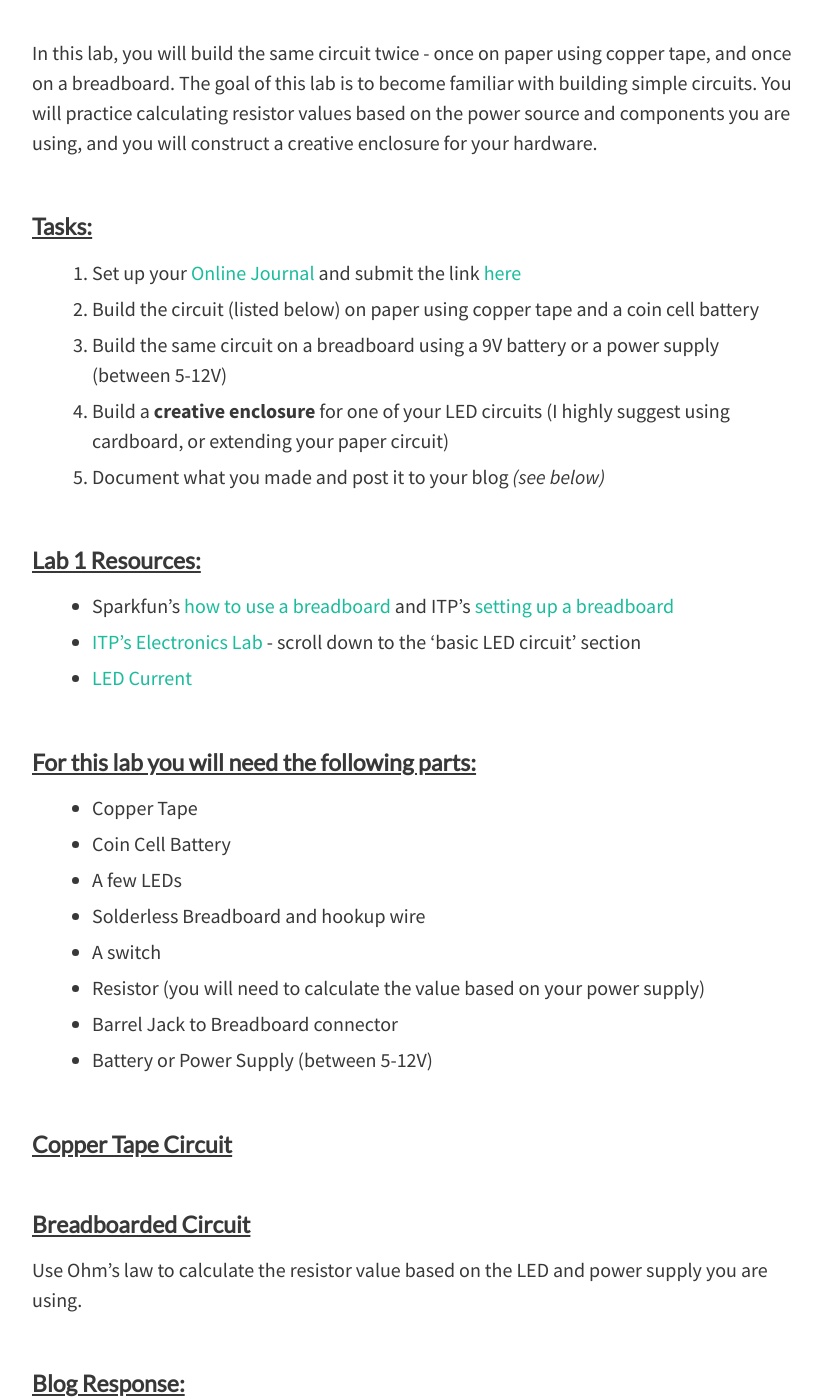
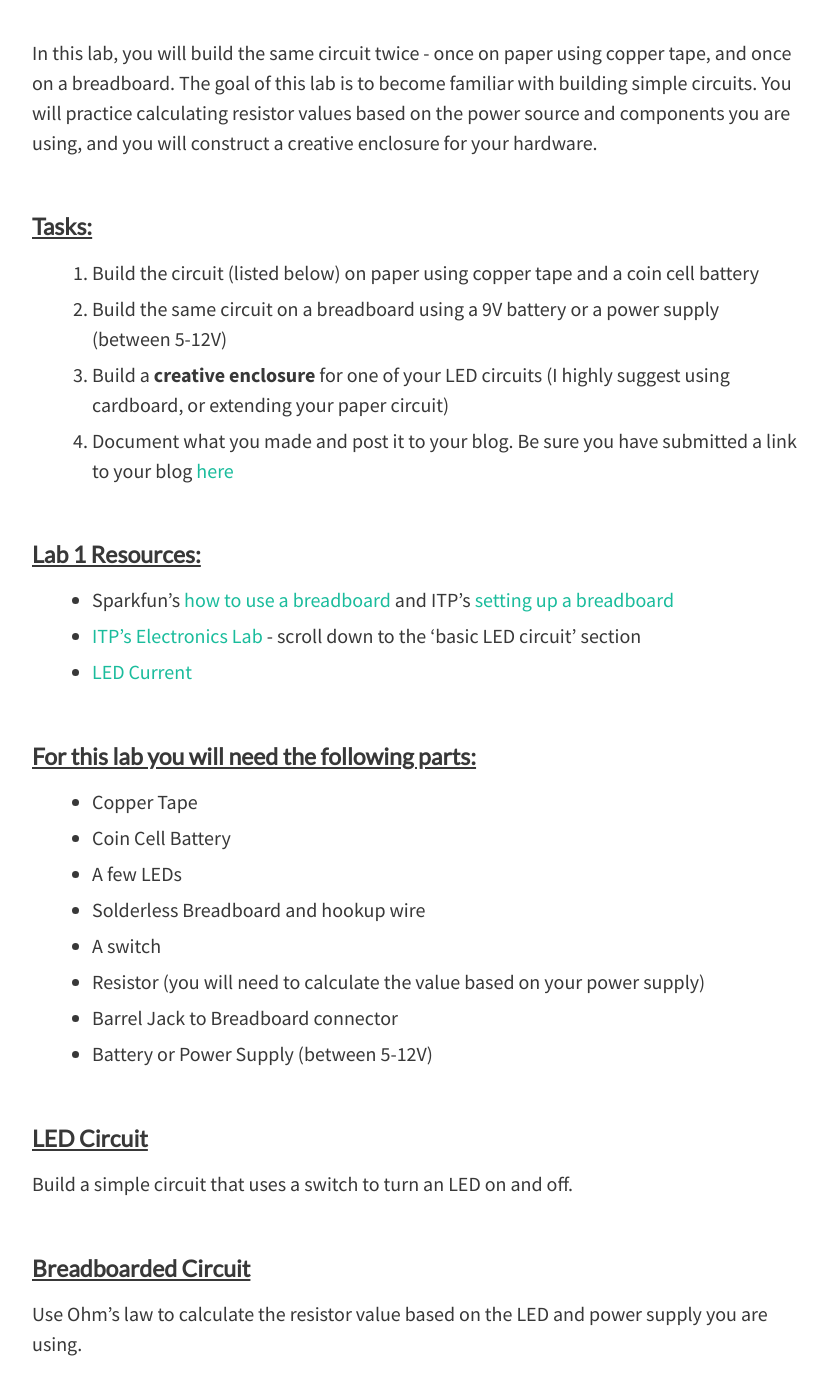
Before and after one commit to coloringchaos/object-f17, a Jekyll site: the page built from _posts/2017-8-29-lab1.md, in a window 1280 px wide and 1400 px high, scrolled down 254 px. Shown: the whole window, without its empty margins (224-1052 px from the left). Built offline with Jekyll 4.4.1, drawn with Linux system fonts in a browser that asks for light colours; nearby versions of some CDN libraries.

Commit message:
lab 1 change

```diff
--- a/_posts/2017-8-29-lab1.md
+++ b/_posts/2017-8-29-lab1.md
@@ -8,11 +8,10 @@ In this lab, you will build the same circuit twice - once on paper using copper
 
 #### Tasks:
 
-1. Set up your [Online Journal](/journal/) and submit the link [here](https://docs.google.com/forms/d/e/1FAIpQLSdkvOkhTp1FimNm-o8jbxRfl2gip6AkCOmc4AGznV8-oRE06w/viewform?usp=sf_link)
-2. Build the circuit (listed below) on paper using copper tape and a coin cell battery
-3. Build the same circuit on a breadboard using a 9V battery or a power supply (between 5-12V)
-4. Build a **creative enclosure** for one of your LED circuits (I highly suggest using cardboard, or extending your paper circuit)
-5. Document what you made and post it to your blog *(see below)*
+1. Build the circuit (listed below) on paper using copper tape and a coin cell battery
+2. Build the same circuit on a breadboard using a 9V battery or a power supply (between 5-12V)
+3. Build a **creative enclosure** for one of your LED circuits (I highly suggest using cardboard, or extending your paper circuit)
+4. Document what you made and post it to your blog. Be sure you have submitted a link to your blog  [here](https://docs.google.com/forms/d/e/1FAIpQLSdkvOkhTp1FimNm-o8jbxRfl2gip6AkCOmc4AGznV8-oRE06w/viewform?usp=sf_link)
 
 #### Lab 1 Resources:
 
@@ -32,8 +31,11 @@ In this lab, you will build the same circuit twice - once on paper using copper
 + Barrel Jack to Breadboard connector
 + Battery or Power Supply (between 5-12V)
 
-#### Copper Tape Circuit
+#### LED Circuit
 
+Build a simple circuit that uses a switch to turn an LED on and off.
+
+<!-- Build the following simple circuit, using a power supply, switch, and LED.  -->
 
 
 #### Breadboarded Circuit
```
